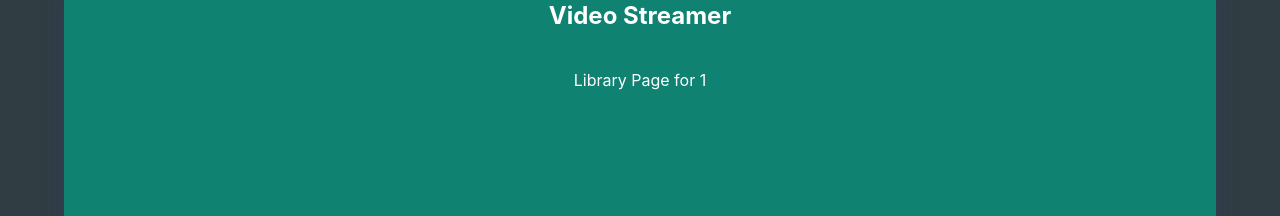
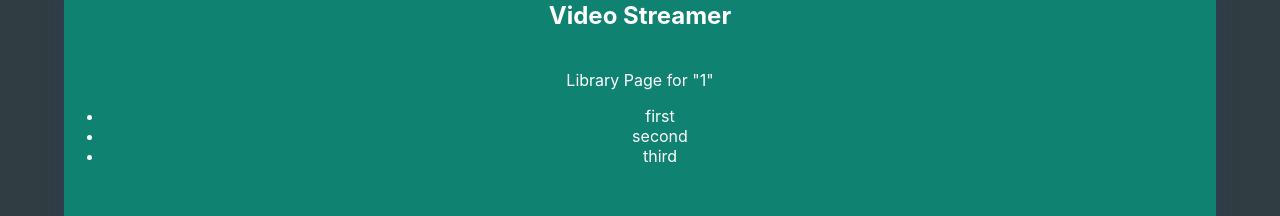
Before and after one commit to MichaelTsafrir/VideoStreamer, a React (Create React App) app: page /library/1 in a window 1280 px wide. Shown: the part 164-380 px from the top of the page. Built offline with nearby package versions, Linux system fonts and the light colour scheme.

Commit message:
library mockup

```diff
--- a/src/components/app/app.tsx
+++ b/src/components/app/app.tsx
@@ -19,8 +19,8 @@ const App: React.FC = () => {
 							<Route path='/' exact component={HomePage} />
 							<Route path='/login' exact component={LoginPage} />
 							<Route path='/register' exact component={RegisterPage} />
-							<Route path='/library/:videoID' exact component={LibraryPage} />
-							<Route path='/' render={() => <h3>Oops! Wrong Route!</h3>} />
+							<Route path='/library/:videoID?' exact component={LibraryPage} />
+							<Route path='/' render={() => <h3>Oops! Could't Find Page (404)!</h3>} />
 						</Switch>
 					</BrowserRouter>
 				</div>
--- /dev/null
+++ b/src/components/pages/library/VideoList/VideoList.tsx
@@ -0,0 +1,19 @@
+import React, { useState } from 'react';
+
+const VideoList = () => {
+	const [videos, setVideos] = useState([
+		{ name: "first", description: "1 Video", url: "www.youtube.com",	byUser: "God", addDate: Date.now() },
+		{ name: "second", description: "2 Video", url: "www.youtube.com",	byUser: "God", addDate: Date.now() },
+		{ name: "third", description: "3 Video", url: "www.youtube.com",	byUser: "God", addDate: Date.now() },
+	]);
+
+	return (
+		<div className="video-list">
+			<ul>
+				{videos.map(video => <li key={video.name}>{video.name}</li>)}
+			</ul>
+		</div>
+	);
+}
+
+export default VideoList;
--- a/src/components/pages/library/libraryPage.tsx
+++ b/src/components/pages/library/libraryPage.tsx
@@ -1,8 +1,13 @@
 import React from 'react';
 import { RouteComponentProps } from 'react-router-dom';
+import VideoList from './VideoList/VideoList';
 
 interface Props extends RouteComponentProps<{ videoID: string }> {}
 
 export const LibraryPage: React.FC<Props> = ({ match }) => {
-	return <div>Library Page for {match.params.videoID}</div>
+	console.log(match);
+	return <div>
+		Library Page for "{match.params.videoID}"
+		<VideoList />
+	</div>
 }
```
